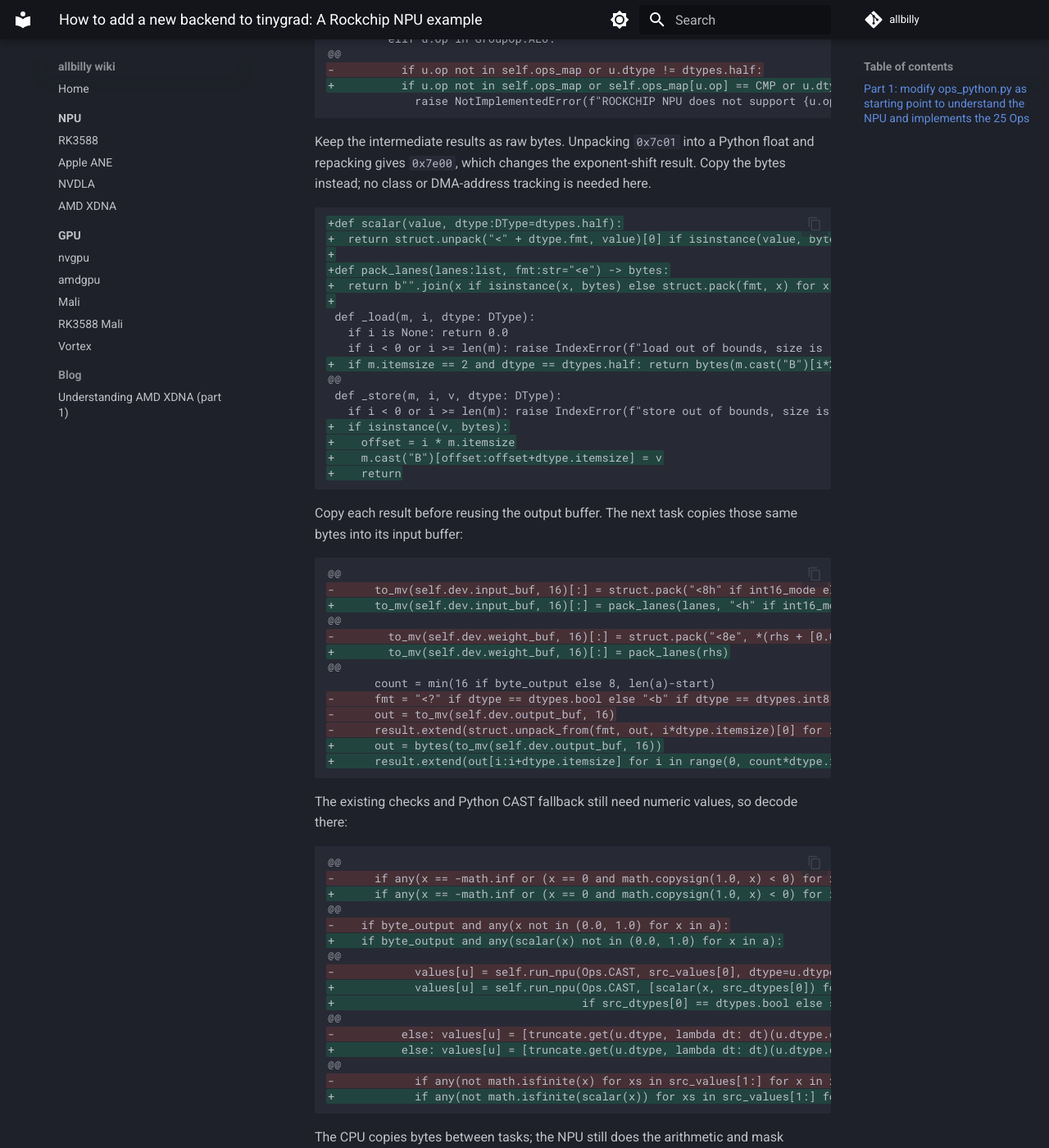
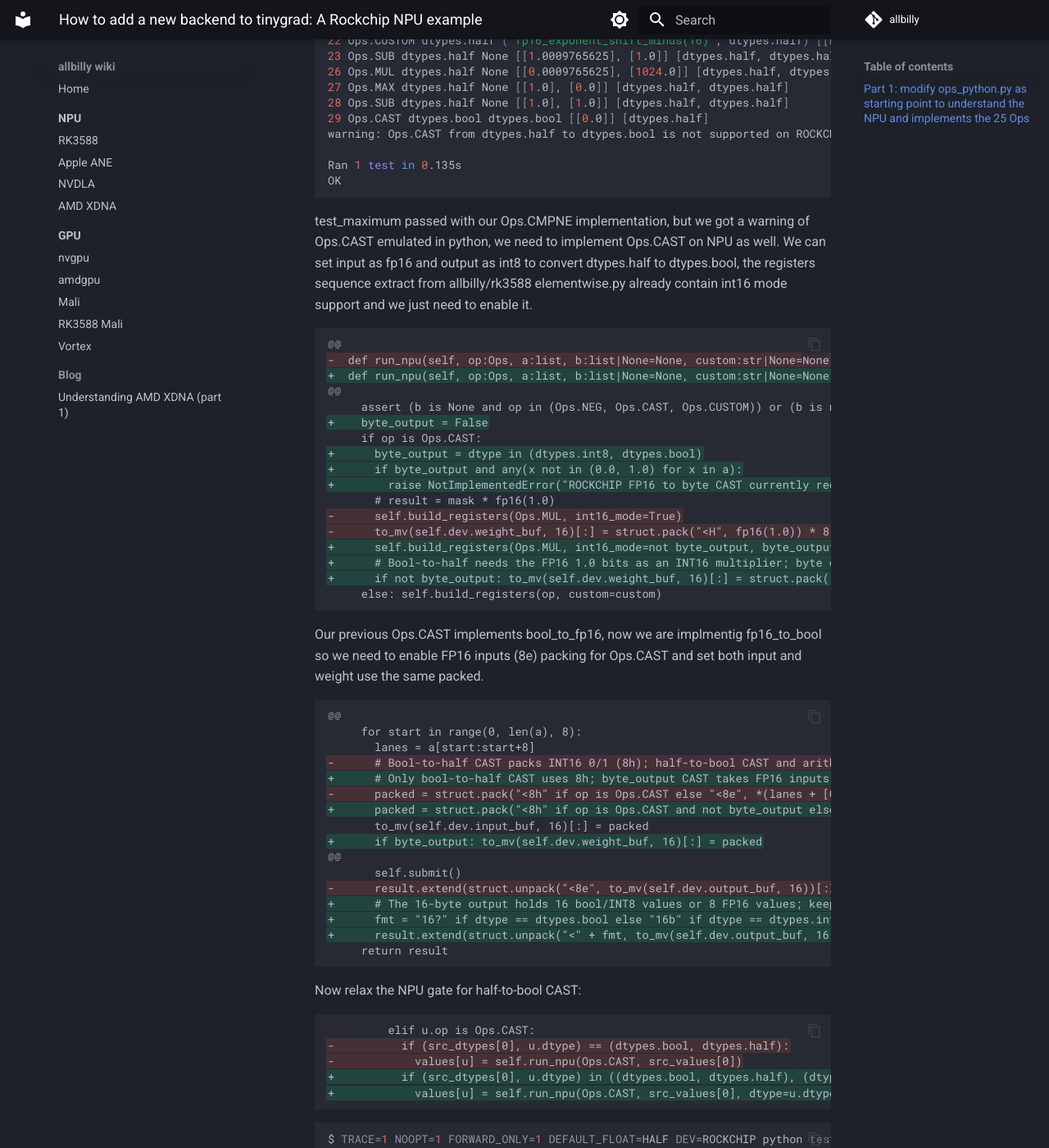
Before and after one commit to allbilly/allbilly.github.io, an MkDocs documentation site: the page built from docs/blog/tinygrad-backend.md, in a window 1280 px wide and 1400 px high, scrolled down 30896 px. Shown: the whole window at 82% size. Built offline with MkDocs 1.6.1 and Material for MkDocs 9.7.7, drawn with Linux system fonts in a browser that asks for light colours; some of the changed text lies outside the part shown.

Commit message:
test maximum passed

````diff
--- a/docs/blog/tinygrad-backend.md
+++ b/docs/blog/tinygrad-backend.md
@@ -983,7 +983,10 @@
 +  if (src_dtypes[0], u.dtype) == (dtypes.bool, dtypes.half):
 +    raise NotImplementedError(f"ROCKCHIP NPU CAST from {src_dtypes[0]} to {u.dtype} is not implemented")
 -  values[u] = [truncate.get(u.dtype, lambda dt: dt)(u.dtype.const(x)) for x in src_values[0]]
-+  else: values[u] = [truncate.get(u.dtype, lambda dt: dt)(u.dtype.const(x)) for x in src_values[0]]
++  else:
++    if (src_dtypes[0], u.dtype) == (dtypes.half, dtypes.bool):
++      print(f"warning: {u.op} from {src_dtypes[0]} to {u.dtype} is not supported on ROCKCHIP NPU, emulating in python")
++    values[u] = [truncate.get(u.dtype, lambda dt: dt)(u.dtype.const(x)) for x in src_values[0]]
 ```
 
 ```bash
@@ -1024,7 +1027,7 @@
 @@
        lanes = a[start:start+8]
 -      packed = struct.pack("<8e", *(lanes + [0] * (8-len(lanes))))
-+      # CAST packs bools as eight INT16 0/1 lanes (8h); arithmetic packs eight FP16 lanes (8e).
++      # Bool-to-half CAST packs INT16 0/1 (8h); half-to-bool CAST and arithmetic pack FP16 (8e).
 +      packed = struct.pack("<8h" if op is Ops.CAST else "<8e", *(lanes + [0] * (8-len(lanes))))
        to_mv(self.dev.input_buf, 16)[:] = packed
 @@
@@ -1032,7 +1035,10 @@
    if (src_dtypes[0], u.dtype) == (dtypes.bool, dtypes.half):
 -    raise NotImplementedError(f"ROCKCHIP NPU CAST from {src_dtypes[0]} to {u.dtype} is not implemented")
 +    values[u] = self.run_npu(Ops.CAST, src_values[0])
-   else: values[u] = [truncate.get(u.dtype, lambda dt: dt)(u.dtype.const(x)) for x in src_values[0]]
+   else:
+     if (src_dtypes[0], u.dtype) == (dtypes.half, dtypes.bool):
+       print(f"warning: {u.op} from {src_dtypes[0]} to {u.dtype} is not supported on ROCKCHIP NPU, emulating in python")
+     values[u] = [truncate.get(u.dtype, lambda dt: dt)(u.dtype.const(x)) for x in src_values[0]]
 ```
 
 ```bash
@@ -1048,7 +1054,7 @@
 FAILED (errors=1)
 ```
 
-Great we have Ops.CAST working on NPU already, but we have Ops.CMPNE NotImplementedError
+Great, we have bool-to-FP16 Ops.CAST working on NPU already, but Ops.CMPNE still raises NotImplementedError.
 It is just the last step in our pattern matcher cast fp16 back to bool usig x != 0.0,
 
 CMPEQ and CMPNE is very interesting here, as the NPU does not expose COMPARE/EQUAL/IF implementation, all we got are just MUL and those in EW_ALU_ALGO and RELU if u already found it in the registers name.
@@ -1139,6 +1145,18 @@
 Ops.CMPNE = a, b → SUB → MUL inf → CUSTOM fp16_exponent_shift_minus(16) → SUB 1 → MUL 1024 → RELU/MAX(0) → 1 - RESULT → CAST(bool)
 ```
 
+CMPNE formulae represented in a table
+| Stage  | Operation                          | delta | delta |        delta | delta | delta |
+|--------|------------------------------------|------:|------:|-------------:|------:|------:|
+| SUB    | `a - b`                            |    -4 |    -2 |            0 |     2 |     4 |
+| MUL    | `* inf`                            | `-inf`| `-inf`|        `NaN` | `inf` | `inf` |
+| CUSTOM | `fp16_exponent_shift_minus(16)`    |    -1 |    -1 | 1.0009765625 |     1 |     1 |
+| SUB    | `- 1`                              |    -2 |    -2 | 0.0009765625 |     0 |     0 |
+| MUL    | `* 1024`                           | -2048 | -2048 |            1 |     0 |     0 |
+| MAX    | `MAX(x, 0)`                        |     0 |     0 |            1 |     0 |     0 |
+| SUB    | `1 - x` for CMPNE                  |     1 |     1 |            0 |     1 |     1 |
+| CAST   | `bool`                             |  True |  True |        False |  True |  True |
+
 Lets apply the CMPNE formula with a pattern matcher.
 
 ```diff
@@ -1178,7 +1196,7 @@
 (UPat.var("x").cast(dtypes.bool), lambda x: x != 0),
 ```
 
-and our formula CAST(bool) at the last step so
+and our formula CAST(bool) is at the last step, so we got
 ```text
 CMPNE(a, b) → our formula → CAST(mask1, bool)
                            ↓
@@ -1213,62 +1231,31 @@
 +    return base64.b64encode(pickle.dumps(list(sink.toposort())[:-1])).decode()
 ```
 
-==== keep everything above unchange
-==== only fix below
-
 ```bash
 $ TRACE=1 NOOPT=1 FORWARD_ONLY=1 DEFAULT_FLOAT=HALF DEV=ROCKCHIP python test/backend/test_ops.py TestOps.test_maximum
 
-run and fill the result here
+18 Ops.SUB dtypes.half
+21 Ops.MUL dtypes.half
+22 Ops.CUSTOM dtypes.half ('fp16_exponent_shift_minus(16)', dtypes.half)
+
+AssertionError: UOp(Ops.CUSTOM, arg=('fp16_exponent_shift_minus(16)', dtypes.half), src=(...))
+Ran 1 test in 0.122s
+FAILED (failures=1)
 ```
 
+Great, no more inifinte rewrite and we got our Ops.SUB and Ops.CUSTOM here.
+And we need to handle Ops.CUSTOM for fp16_exponent_shift_minus which set the register DPU_OUT_CVT_SHIFT_MINUS_EXP.
+
+Relax the gate for Ops.CUSTOM
 ```diff
+-  def run_npu(self, op:Ops, a:list, b:list|None=None) -> list:
++  def run_npu(self, op:Ops, a:list, b:list|None=None, custom:str|None=None) -> list:
 @@
--  def run_npu(self, op:Ops, a:list, b:list|None=None) -> list:
-+  def run_npu(self, op:Ops, a:list, b:list|None=None, *, custom:str|None=None, dtype:DType=dtypes.half) -> list:
-     if op is Ops.RECIPROCAL:
-       if any(x == -math.inf or (x == 0 and math.copysign(1.0, x) < 0) for x in a):
-         raise NotImplementedError("ROCKCHIP NPU RECIPROCAL does not preserve the sign of negative zero or negative infinity")
-       return self.run_npu(Ops.FDIV, [1.0] * len(a), a)
 -    assert (b is None and op in (Ops.NEG, Ops.CAST)) or (b is not None and len(a) == len(b))
--    if op is Ops.CAST:
--      # result = mask * fp16(1.0)
--      self.build_registers(Ops.MUL, int16_mode=True)
 +    assert (b is None and op in (Ops.NEG, Ops.CAST, Ops.CUSTOM)) or (b is not None and len(a) == len(b))
-+    byte_output = op is Ops.CAST and dtype in (dtypes.int8, dtypes.bool)
-+    int16_mode = op is Ops.CAST and not byte_output
-+    if byte_output and any(x not in (0.0, 1.0) for x in a):
-+      raise NotImplementedError("ROCKCHIP FP16 to byte CAST currently requires a 0/1 mask")
-+    if int16_mode:
-       to_mv(self.dev.weight_buf, 16)[:] = struct.pack("<H", fp16(1.0)) * 8
+@@
 -    else: self.build_registers(op)
-+    self.build_registers(Ops.MUL if op is Ops.CAST else op, int16_mode=int16_mode, custom=custom, byte_output=byte_output)
-     result:list = []
--    for start in range(0, len(a), 8):
-+    for start in range(0, len(a), 16 if byte_output else 8):
-       lanes = a[start:start+8]
--      # CAST packs bools as eight INT16 0/1 lanes (8h); arithmetic packs eight FP16 lanes (8e).
--      packed = struct.pack("<8h" if op is Ops.CAST else "<8e", *(lanes + [0] * (8-len(lanes))))
--      to_mv(self.dev.input_buf, 16)[:] = packed
--      if b is not None:
--        rhs = b[start:start+8]
-+      to_mv(self.dev.input_buf, 16)[:] = struct.pack("<8h" if int16_mode else "<8e", *(lanes + [0] * (8-len(lanes))))
-+      if byte_output or b is not None:
-+        rhs = a[start+8:start+16] if byte_output else b[start:start+8]
-         to_mv(self.dev.weight_buf, 16)[:] = struct.pack("<8e", *(rhs + [0.0] * (8-len(rhs))))
-       self.submit()
--      result.extend(struct.unpack("<8e", to_mv(self.dev.output_buf, 16))[:len(lanes)])
-+      count = min(16 if byte_output else 8, len(a)-start)
-+      fmt = "<?" if dtype == dtypes.bool else "<b" if dtype == dtypes.int8 else "<e"
-+      out = to_mv(self.dev.output_buf, 16)
-+      result.extend(struct.unpack_from(fmt, out, i*dtype.itemsize)[0] for i in range(count))
-     return result
-@@
-         elif u.op is Ops.CAST:
--          if (src_dtypes[0], u.dtype) == (dtypes.bool, dtypes.half):
--            values[u] = self.run_npu(Ops.CAST, src_values[0])
-+          if (src_dtypes[0], u.dtype) in ((dtypes.bool, dtypes.half), (dtypes.half, dtypes.int8), (dtypes.half, dtypes.bool)):
-+            values[u] = self.run_npu(Ops.CAST, src_values[0], dtype=u.dtype)
++    else: self.build_registers(op, custom=custom)
 @@
 +        elif u.op is Ops.CUSTOM:
 +          if u.arg == ("fp16_exponent_shift_minus(16)", dtypes.half) and u.dtype == dtypes.half and src_dtypes == [dtypes.half] * 3:
@@ -1285,69 +1272,75 @@
              raise NotImplementedError(f"ROCKCHIP NPU does not support {u.op} with {u.dtype}")
 ```
 
-Keep the intermediate results as raw bytes. Unpacking `0x7c01` into a Python float and repacking gives `0x7e00`, which changes the exponent-shift result. Copy the bytes instead; no class or DMA-address tracking is needed here.
+```bash
+$ TRACE=1 NOOPT=1 FORWARD_ONLY=1 DEFAULT_FLOAT=HALF DEV=ROCKCHIP python test/backend/test_ops.py TestOps.test_maximum
 
-```diff
-+def scalar(value, dtype:DType=dtypes.half):
-+  return struct.unpack("<" + dtype.fmt, value)[0] if isinstance(value, bytes) else value
-+
-+def pack_lanes(lanes:list, fmt:str="<e") -> bytes:
-+  return b"".join(x if isinstance(x, bytes) else struct.pack(fmt, x) for x in lanes).ljust(16, b"\0")
-+
- def _load(m, i, dtype: DType):
-   if i is None: return 0.0
-   if i < 0 or i >= len(m): raise IndexError(f"load out of bounds, size is {len(m)} and access is {i}")
-+  if m.itemsize == 2 and dtype == dtypes.half: return bytes(m.cast("B")[i*2:i*2+2])
-@@
- def _store(m, i, v, dtype: DType):
-   if i < 0 or i >= len(m): raise IndexError(f"store out of bounds, size is {len(m)}, access is {i}, value is {v}")
-+  if isinstance(v, bytes):
-+    offset = i * m.itemsize
-+    m.cast("B")[offset:offset+dtype.itemsize] = v
-+    return
+18 Ops.SUB dtypes.half None [[0.0], [0.0]] [dtypes.half, dtypes.half]
+21 Ops.MUL dtypes.half None [[0.0], [inf]] [dtypes.half, dtypes.half]
+22 Ops.CUSTOM dtypes.half ('fp16_exponent_shift_minus(16)', dtypes.half) [[nan], [0.0], [0.0]] [dtypes.half, dtypes.half, dtypes.half]
+23 Ops.SUB dtypes.half None [[1.0009765625], [1.0]] [dtypes.half, dtypes.half]
+26 Ops.MUL dtypes.half None [[0.0009765625], [1024.0]] [dtypes.half, dtypes.half]
+27 Ops.MAX dtypes.half None [[1.0], [0.0]] [dtypes.half, dtypes.half]
+28 Ops.SUB dtypes.half None [[1.0], [1.0]] [dtypes.half, dtypes.half]
+29 Ops.CAST dtypes.bool dtypes.bool [[0.0]] [dtypes.half]
+warning: Ops.CAST from dtypes.half to dtypes.bool is not supported on ROCKCHIP NPU, emulating in python
+
+Ran 1 test in 0.135s
+OK
 ```
 
-Copy each result before reusing the output buffer. The next task copies those same bytes into its input buffer:
+test_maximum passed with our Ops.CMPNE implementation, but we got a warning of Ops.CAST emulated in python, we need to implement Ops.CAST on NPU as well.
+We can set input as fp16 and output as int8 to convert dtypes.half to dtypes.bool, the registers sequence extract from allbilly/rk3588 elementwise.py already contain int16 mode support and we just need to enable it.
 
 ```diff
 @@
--      to_mv(self.dev.input_buf, 16)[:] = struct.pack("<8h" if int16_mode else "<8e", *(lanes + [0] * (8-len(lanes))))
-+      to_mv(self.dev.input_buf, 16)[:] = pack_lanes(lanes, "<h" if int16_mode else "<e")
+-  def run_npu(self, op:Ops, a:list, b:list|None=None, custom:str|None=None) -> list:
++  def run_npu(self, op:Ops, a:list, b:list|None=None, custom:str|None=None, dtype:DType=dtypes.half) -> list:
 @@
--        to_mv(self.dev.weight_buf, 16)[:] = struct.pack("<8e", *(rhs + [0.0] * (8-len(rhs))))
-+        to_mv(self.dev.weight_buf, 16)[:] = pack_lanes(rhs)
-@@
-       count = min(16 if byte_output else 8, len(a)-start)
--      fmt = "<?" if dtype == dtypes.bool else "<b" if dtype == dtypes.int8 else "<e"
--      out = to_mv(self.dev.output_buf, 16)
--      result.extend(struct.unpack_from(fmt, out, i*dtype.itemsize)[0] for i in range(count))
-+      out = bytes(to_mv(self.dev.output_buf, 16))
-+      result.extend(out[i:i+dtype.itemsize] for i in range(0, count*dtype.itemsize, dtype.itemsize))
+     assert (b is None and op in (Ops.NEG, Ops.CAST, Ops.CUSTOM)) or (b is not None and len(a) == len(b))
++    byte_output = False
+     if op is Ops.CAST:
++      byte_output = dtype in (dtypes.int8, dtypes.bool)
++      if byte_output and any(x not in (0.0, 1.0) for x in a):
++        raise NotImplementedError("ROCKCHIP FP16 to byte CAST currently requires a 0/1 mask")
+       # result = mask * fp16(1.0)
+-      self.build_registers(Ops.MUL, int16_mode=True)
+-      to_mv(self.dev.weight_buf, 16)[:] = struct.pack("<H", fp16(1.0)) * 8
++      self.build_registers(Ops.MUL, int16_mode=not byte_output, byte_output=byte_output)
++      # Bool-to-half needs the FP16 1.0 bits as an INT16 multiplier; byte output uses this buffer for the second eight input lanes.
++      if not byte_output: to_mv(self.dev.weight_buf, 16)[:] = struct.pack("<H", fp16(1.0)) * 8
+     else: self.build_registers(op, custom=custom)
 ```
 
-The existing checks and Python CAST fallback still need numeric values, so decode there:
+Our previous Ops.CAST implements bool_to_fp16, now we are implmentig fp16_to_bool so we need to enable FP16 inputs (8e) packing for Ops.CAST and set both input and weight use the same packed.
+```diff
+@@
+     for start in range(0, len(a), 8):
+       lanes = a[start:start+8]
+-      # Bool-to-half CAST packs INT16 0/1 (8h); half-to-bool CAST and arithmetic pack FP16 (8e).
++      # Only bool-to-half CAST uses 8h; byte_output CAST takes FP16 inputs (8e), like arithmetic.
+-      packed = struct.pack("<8h" if op is Ops.CAST else "<8e", *(lanes + [0] * (8-len(lanes))))
++      packed = struct.pack("<8h" if op is Ops.CAST and not byte_output else "<8e", *(lanes + [0] * (8-len(lanes))))
+       to_mv(self.dev.input_buf, 16)[:] = packed
++      if byte_output: to_mv(self.dev.weight_buf, 16)[:] = packed
+@@
+       self.submit()
+-      result.extend(struct.unpack("<8e", to_mv(self.dev.output_buf, 16))[:len(lanes)])
++      # The 16-byte output holds 16 bool/INT8 values or 8 FP16 values; keep only len(lanes).
++      fmt = "16?" if dtype == dtypes.bool else "16b" if dtype == dtypes.int8 else "8e"
++      result.extend(struct.unpack("<" + fmt, to_mv(self.dev.output_buf, 16))[:len(lanes)])
+     return result
+```
+
+Now relax the NPU gate for half-to-bool CAST:
 
 ```diff
-@@
--      if any(x == -math.inf or (x == 0 and math.copysign(1.0, x) < 0) for x in a):
-+      if any(x == -math.inf or (x == 0 and math.copysign(1.0, x) < 0) for x in map(scalar, a)):
-@@
--    if byte_output and any(x not in (0.0, 1.0) for x in a):
-+    if byte_output and any(scalar(x) not in (0.0, 1.0) for x in a):
-@@
--            values[u] = self.run_npu(Ops.CAST, src_values[0], dtype=u.dtype)
-+            values[u] = self.run_npu(Ops.CAST, [scalar(x, src_dtypes[0]) for x in src_values[0]]
-+                                     if src_dtypes[0] == dtypes.bool else src_values[0], dtype=u.dtype)
-@@
--          else: values[u] = [truncate.get(u.dtype, lambda dt: dt)(u.dtype.const(x)) for x in src_values[0]]
-+          else: values[u] = [truncate.get(u.dtype, lambda dt: dt)(u.dtype.const(scalar(x, src_dtypes[0]))) for x in src_values[0]]
-@@
--            if any(not math.isfinite(x) for xs in src_values[1:] for x in xs):
-+            if any(not math.isfinite(scalar(x)) for xs in src_values[1:] for x in xs):
+         elif u.op is Ops.CAST:
+-          if (src_dtypes[0], u.dtype) == (dtypes.bool, dtypes.half):
+-            values[u] = self.run_npu(Ops.CAST, src_values[0])
++          if (src_dtypes[0], u.dtype) in ((dtypes.bool, dtypes.half), (dtypes.half, dtypes.int8), (dtypes.half, dtypes.bool)):
++            values[u] = self.run_npu(Ops.CAST, src_values[0], dtype=u.dtype)
 ```
-
-The CPU copies bytes between tasks; the NPU still does the arithmetic and mask conversion. Direct DMA reuse can come later.
-
 
 ```bash
 $ TRACE=1 NOOPT=1 FORWARD_ONLY=1 DEFAULT_FLOAT=HALF DEV=ROCKCHIP python test/backend/test_ops.py TestOps.test_maximum
@@ -1362,51 +1355,13 @@
 29 Ops.CAST dtypes.bool dtypes.bool
 30 Ops.STORE dtypes.void
 
-Ran 1 test in 0.129s
+Ran 1 test in 0.130s
+
 OK
 ```
 
-Now the UOps follow our formula, with one extra SUB for CMPNE and CAST(bool) at the end. This test does not need the double-CMPNE or bool-inversion rules; we can add those when testing equality.
-
-This CAST only receives normalized 0/1 masks. General FP16 → bool still goes through CMPNE(x, 0) first. There is no BITCAST in this comparison path.
-
-```bash
-$ TRACE=1 NOOPT=1 FORWARD_ONLY=1 DEFAULT_FLOAT=HALF DEV=ROCKCHIP python test/backend/test_ops.py TestOps.test_maximum
-
-18 Ops.SUB dtypes.half
-21 Ops.MUL dtypes.half
-22 Ops.CUSTOM dtypes.half ('fp16_exponent_shift_minus(16)', dtypes.half)
-23 Ops.SUB dtypes.half
-26 Ops.MUL dtypes.half
-27 Ops.MAX dtypes.half
-28 Ops.SUB dtypes.half
-29 Ops.CAST dtypes.bool dtypes.bool
-30 Ops.STORE dtypes.void
-
-Ran 1 test in 0.129s
-OK
-```
-
-Great test_maximum passed.
-
-The trace above omits constants and values. The CAST writes packed bool bytes on the NPU, not INT16 words for Python to compact.
-
-TRACE also showed `0x7c01` reaching the exponent-shift task unchanged, which returned `0x3c01`. The serialized comparison UOps contain CAST to bool, with no BITCAST or rk_mask_to_bool.
-
-```bash
-$ NOOPT=1 FORWARD_ONLY=1 DEFAULT_FLOAT=HALF DEV=ROCKCHIP python -m pytest -n0 -q \
-    test/backend/test_ops.py::TestOps::test_maximum \
-    test/backend/test_ops.py::TestOps::test_add \
-    test/backend/test_ops.py::TestOps::test_sub \
-    test/backend/test_ops.py::TestOps::test_neg \
-    test/backend/test_ops.py::TestOps::test_mul \
-    test/backend/test_ops.py::TestOps::test_tiny_mul \
-    test/backend/test_ops.py::TestOps::test_div
-
-7 passed in 8.74s
-```
-
-Progress so far
+Good. This problematic test_maximum case passed, we have came a long way for this problematic case, where we implemented NPU Ops.CAST and Ops.CMPNE
+Lets do a quick progress review so far
 
 | Group                | Working now                           | Remaining                                      |
 |----------------------|---------------------------------------|------------------------------------------------|
@@ -1414,10 +1369,66 @@
 |                      |                                       | `SIN`, `SQRT`, `TRUNC`                         |
 | `GroupOp.Binary`     | `ADD`, `MUL`, `SUB`                   | `AND`, `CDIV`, `CMOD`                          |
 |                      | `FDIV`, `MAX`                         | `CMPLT`, `FLOORDIV`, `FLOORMOD`                |
-|                      | `CMPEQ`, `CMPNE`                      | `POW`, `SHL`, `SHR`                            |
+|                      | `CMPNE`                               | `POW`, `SHL`, `SHR` , `CMPEQ`,                            |
 |                      | `OR` (bool)                           | `THREEFRY`, `XOR`                              |
 | `GroupOp.Ternary`    | —                                     | `MULACC`, `WHERE`                              |
 | `Elementwise` extras | `CAST` (bool → FP16, mask → bool)     | `BITCAST`                                      |
-| **Total**            | **11 / 30**                           | **19 / 30**                                    |
+| **Total**            | **10 / 30**                           | **20 / 30**                                    |
 
-This counts the paths described so far, not every dtype or test case. Arithmetic is FP16; CMPEQ/CMPNE accept finite FP16 inputs only. Bool OR uses the CAST → MAX → CMPNE matcher. General CAST back to bool lowers to CMPNE(x, 0); the renderer ends its normalized mask with a direct NPU CAST to bool.
+We have 10/30 Ops implemented, the remaining Ops.CMPEQ can be done with another pattern matcher, Ops.WHERE / Ops.CMPLT can be done similarly with staged bit trick, we already have Ops.FDIV, and will see what we can do with Ops.CDIV/Ops.CMOD/Ops.FLOORDIV/Ops.FLOORMOD
+
+TODO: Ops.CMPEQ, Ops.WHERE, Ops.CMPLT, Ops.CDIV/Ops.CMOD/Ops.FLOORDIV/Ops.FLOORMOD
+
+Next we will uncomment all test cases in test_maximum
+
+```
+$NOOPT=1 FORWARD_ONLY=1 DEFAULT_FLOAT=HALF DEV=ROCKCHIP python test/backend/test_ops.py TestOps.test_maximum
+
+test_maximum (__main__.TestOps.test_maximum) ...
+testing                     [(45, 65), (45, 65)]   torch/tinygrad fp: 0.21 / 794.28 ms  bp: nan / nan ms
+testing                                 [(), ()]   torch/tinygrad fp: 0.07 / 0.14 ms  bp: nan / nan ms
+testing                                     None   torch/tinygrad fp: 0.09 / 14.67 ms  bp: nan / nan ms
+testing                                     None   torch/tinygrad fp: 0.08 / 15.81 ms  bp: nan / nan ms
+testing                                     None   torch/tinygrad fp: 0.05 / 8.61 ms  bp: nan / nan ms
+testing                                     None   torch/tinygrad fp: 0.04 / 11.75 ms  bp: nan / nan ms
+testing                                     None   torch/tinygrad fp: 0.06 / 10.15 ms  bp: nan / nan ms
+testing                                     None   torch/tinygrad fp: 0.04 / 23.17 ms  bp: nan / nan ms
+testing                                     None   torch/tinygrad fp: 0.08 / 14.01 ms  bp: nan / nan ms
+testing                                     None   torch/tinygrad fp: 0.11 / 8.07 ms  bp: nan / nan ms
+testing                                     None   torch/tinygrad fp: 0.06 / 7.71 ms  bp: nan / nan ms ok
+
+----------------------------------------------------------------------
+Ran 1 test in 0.994s
+
+OK
+```
+
+Wonderful! Everycase passed, how about test_minimum
+
+```
+$ TRACE=1 NOOPT=1 FORWARD_ONLY=1 DEFAULT_FLOAT=HALF DEV=ROCKCHIP python test/backend/test_ops.py TestOps.test_minimum
+
+testing                                     None   torch/tinygrad fp: 0.07 / 11.86 ms  bp: nan / nan ms 0 Ops.PARAM dtypes.bool ParamArg(0, dtypes.bool, 3, device='ROCKCHIP') [] []
+1 Ops.PARAM dtypes.bool ParamArg(1, dtypes.bool, 3, device='ROCKCHIP') [] []
+2 Ops.PARAM dtypes.bool ParamArg(2, dtypes.bool, 3, device='ROCKCHIP') [] []
+3 Ops.CONST dtypes.weakint 3 [] []
+4 Ops.CAST dtypes.int dtypes.int [[3]] [dtypes.weakint]
+5 Ops.SPECIAL dtypes.int gidx0 [[3]] [dtypes.int]
+6 Ops.INDEX dtypes.bool None [[<memory at 0x7f464928c0>], [0]] [dtypes.bool, dtypes.int]
+7 Ops.LOAD dtypes.bool None [[(<memory at 0x7f464928c0>, 0)]] [dtypes.bool]
+8 Ops.INDEX dtypes.bool None [[<memory at 0x7f46492ec0>], [0]] [dtypes.bool, dtypes.int]
+9 Ops.LOAD dtypes.bool None [[(<memory at 0x7f46492ec0>, 0)]] [dtypes.bool]
+10 Ops.INDEX dtypes.bool None [[<memory at 0x7f464931c0>], [0]] [dtypes.bool, dtypes.int]
+11 Ops.CONST dtypes.bool True [] []
+12 Ops.CAST dtypes.bool dtypes.bool [[True]] [dtypes.bool]
+13 Ops.XOR dtypes.bool None [[True], [True]] [dtypes.bool, dtypes.bool]
+ERROR
+
+NotImplementedError: ROCKCHIP NPU does not support Ops.XOR with dtypes.bool
+```
+
+We saw NotImplementedError for Ops.XOR with dtypes.bool, Ops.XOR isnt on our TODO list so we will have a look later.
+Now add a pather matcher for Ops.CMPEQ and run its test
+
+==== keep everything above unchange
+==== only fix below
````
